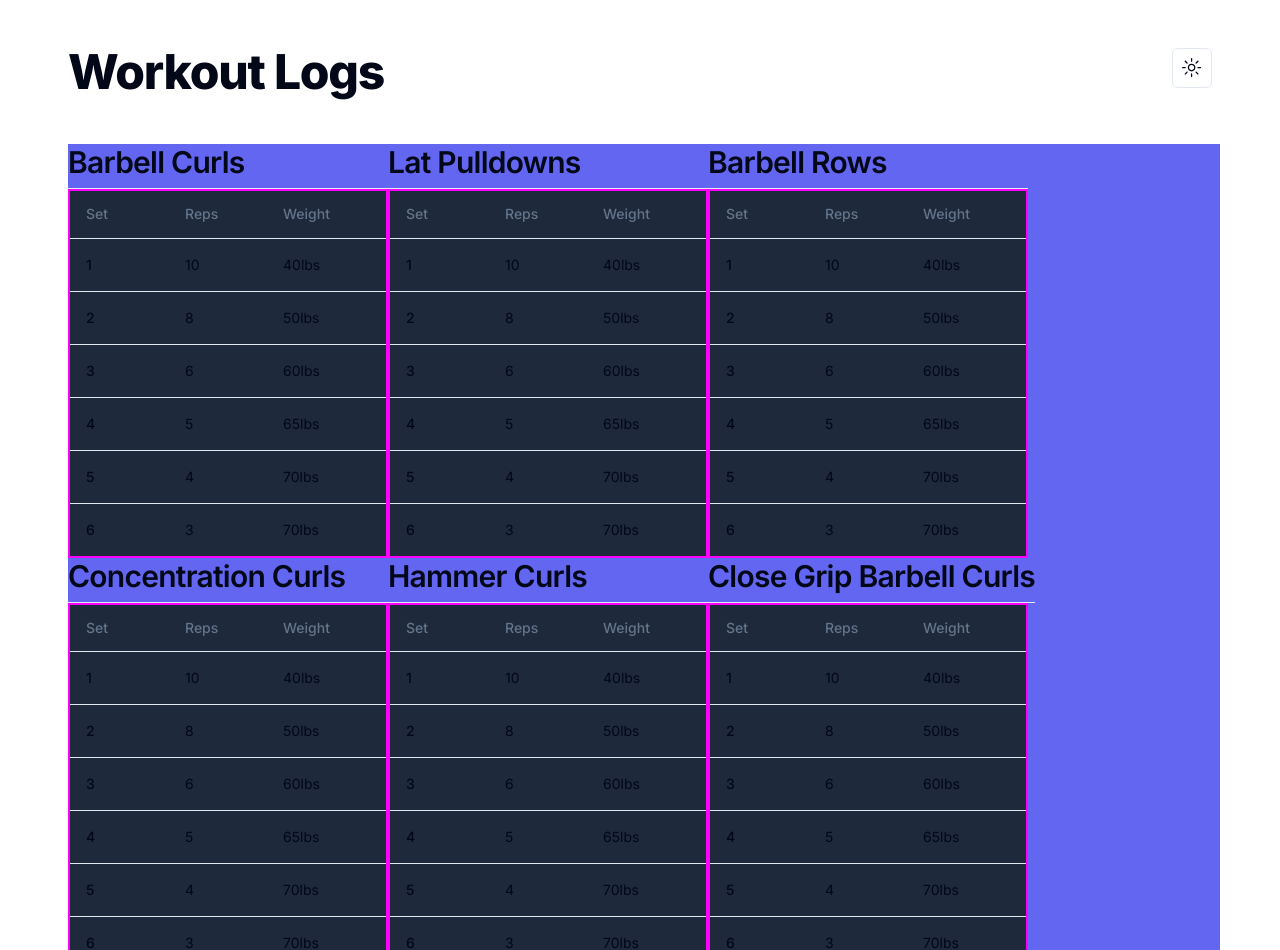
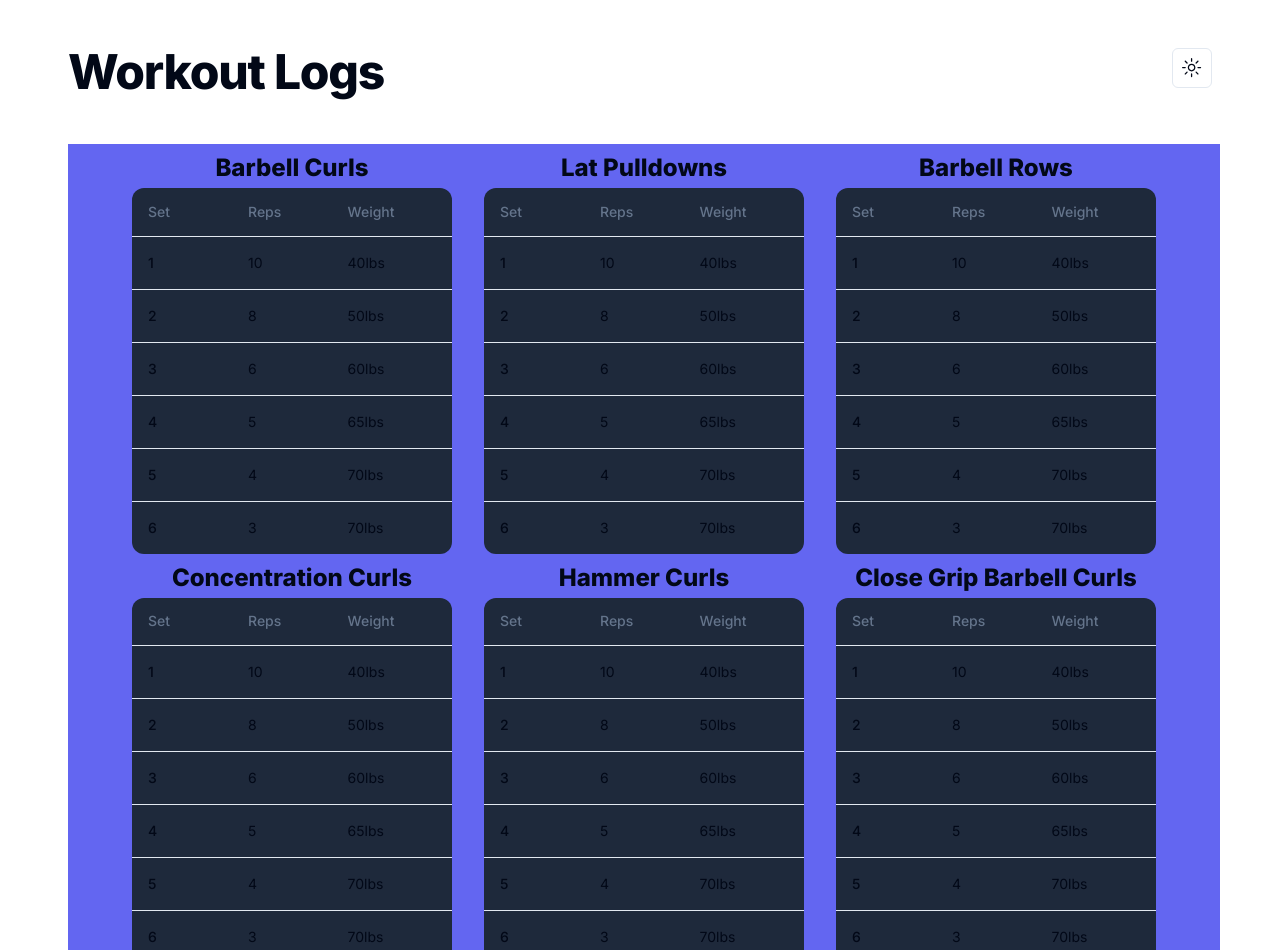
Before and after one commit to LRSORRENTI/workout-logs, a Next.js app: page / in a window 1280 px wide. Shown: the top 950 px of the page. Built offline with nearby package versions, Linux system fonts and the light colour scheme.

Commit message:
the main cards are spaced out nicely on most screen sizes now

```diff
--- a/src/components/WorkoutTable.tsx
+++ b/src/components/WorkoutTable.tsx
@@ -9,10 +9,11 @@ import {
   } from "@/components/ui/table"
   export default function WorkoutTable() {
     return (
-        <div className="flex flex-wrap bg-indigo-500">
+        <div className="flex justify-center bg-indigo-500">
+          <div className="flex justify-center flex-col md:flex-row md:flex-wrap">
           <div className="table-wrap">
-          <h2 className="">Barbell Curls</h2>
-  <Table className="w-80 bg-slate-800" style={{border: "2px solid magenta"}}>
+          <p className="flex justify-center text-2xl font-extrabold mb-1" >Barbell Curls</p>
+  <Table className="w-80 bg-slate-800 rounded-xl mx-4">
   <TableHeader>
     <TableRow>
       <TableHead className="w-[100px]">Set</TableHead>
@@ -55,8 +56,8 @@ import {
 </Table>
 </div>
 <div className="table-wrap">
-<h2 className="">Lat Pulldowns</h2>
-<Table className="w-80 bg-slate-800" style={{border: "2px solid magenta"}}>
+<p className="flex justify-center text-2xl font-extrabold mb-1" >Lat Pulldowns</p>
+<Table className="w-80 bg-slate-800 rounded-xl mx-4">
   <TableHeader>
     <TableRow>
       <TableHead className="w-[100px]">Set</TableHead>
@@ -99,8 +100,8 @@ import {
 </Table>
 </div>
 <div className="table-wrap">
-<h2 className="">Barbell Rows</h2>
-<Table className="w-80 bg-slate-800" style={{border: "2px solid magenta"}}>
+<p className="flex justify-center text-2xl font-extrabold mb-1" >Barbell Rows</p>
+<Table className="w-80 bg-slate-800 rounded-xl mx-4">
   <TableHeader>
 <TableRow>
       <TableHead className="w-[100px]">Set</TableHead>
@@ -143,8 +144,8 @@ import {
 </Table>
 </div>
 <div className="table-wrap">
-<h2 className="">Concentration Curls</h2>
-<Table className="w-80 bg-slate-800" style={{border: "2px solid magenta"}}>
+<p className="flex justify-center text-2xl font-extrabold mb-1" >Concentration Curls</p>
+<Table className="w-80 bg-slate-800 rounded-xl mx-4">
   <TableHeader>
     <TableRow>
       <TableHead className="w-[100px]">Set</TableHead>
@@ -187,8 +188,8 @@ import {
 </Table>
 </div>
 <div className="table-wrap">
-<h2 className="">Hammer Curls</h2>
-<Table className="w-80 bg-slate-800" style={{border: "2px solid magenta"}}>
+<p className="flex justify-center text-2xl font-extrabold mb-1">Hammer Curls</p>
+<Table className="w-80 bg-slate-800 rounded-xl mx-4">
   <TableHeader>
     <TableRow>
       <TableHead className="w-[100px]">Set</TableHead>
@@ -231,8 +232,8 @@ import {
 </Table>
 </div>
 <div className="table-wrap">
-<h2 className="" >Close Grip Barbell Curls</h2>
-<Table className="w-80 bg-slate-800" style={{border: "2px solid magenta"}}>
+<p className="flex justify-center text-2xl font-extrabold mb-1" >Close Grip Barbell Curls</p>
+<Table className="w-80 bg-slate-800 rounded-xl mx-4">
   <TableHeader>
     <TableRow>
       <TableHead className="w-[100px]">Set</TableHead>
@@ -275,5 +276,6 @@ import {
 </Table>
 </div>
 </div>
+</div>
     );
   };
```
